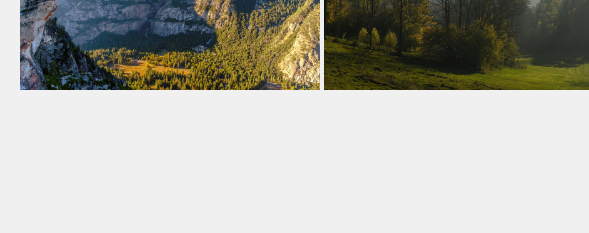
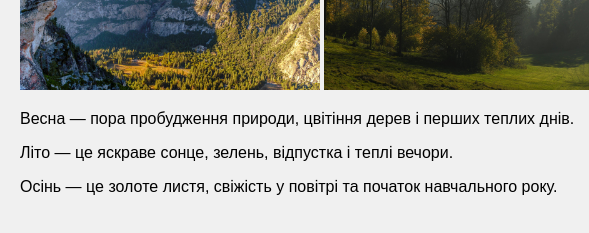
Before and after one commit to D-Rudyi/MyRR_RDU, a plain HTML site: page index.html in a window 1280 px wide. Shown: the part 261-494 px from the top of the page, 0-589 px from the left. Drawn offline with Linux system fonts and the light colour scheme; files whose address does not match are found by name.

Commit message:
Added seasonal descriptions below images in index.html

```diff
--- a/index.html
+++ b/index.html
@@ -12,5 +12,8 @@
   <img src="file:///E:/Папка%20Дениса/NTU-KHPI/VI%20семестр%20XPI/APPZ2%20+%20KURSACH/ЛАБОРАТОРНІ%20GIT/LR_RDU_GIT2/MyRR_RDU/images2/foto2.jpg" alt="Spring" width="300">
   <img src="file:///E:/Папка%20Дениса/NTU-KHPI/VI%20семестр%20XPI/APPZ2%20+%20KURSACH/ЛАБОРАТОРНІ%20GIT/LR_RDU_GIT2/MyRR_RDU/images2/foto3.jpg" alt="Summer" width="300">
   <img src="file:///E:/Папка%20Дениса/NTU-KHPI/VI%20семестр%20XPI/APPZ2%20+%20KURSACH/ЛАБОРАТОРНІ%20GIT/LR_RDU_GIT2/MyRR_RDU/images2/foto4.jpg" alt="foto4" width="300">
+<p>Весна — пора пробудження природи, цвітіння дерев і перших теплих днів.</p>
+<p>Літо — це яскраве сонце, зелень, відпустка і теплі вечори.</p>
+<p>Осінь — це золоте листя, свіжість у повітрі та початок навчального року.</p>
 </body>
 </html>
```
